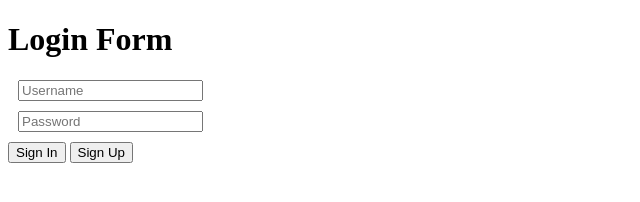
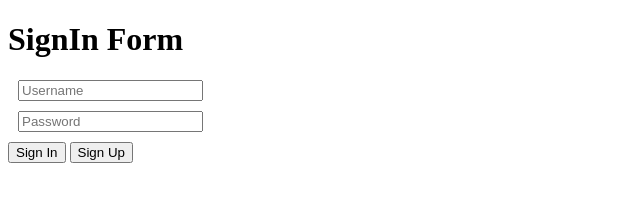
Before and after one commit to windsnow1025/UserManagement, a website: page public/SignIn.html in a window 1280 px wide. Shown: the whole page, without its empty margins (0-640 px from the left). Drawn offline with Linux system fonts and the light colour scheme.

Commit message:
Login => SignIn (Title)

```diff
--- a/public/SignIn.html
+++ b/public/SignIn.html
@@ -15,7 +15,7 @@
 </head>
 <body>
     <div>
-        <h1>Login Form</h1>
+        <h1>SignIn Form</h1>
         <input class="text" type="text" id="username" placeholder="Username">
         <input class="text" type="password" id="passwd" placeholder="Password">
         <input type="button" id="signin" value="Sign In">
```
